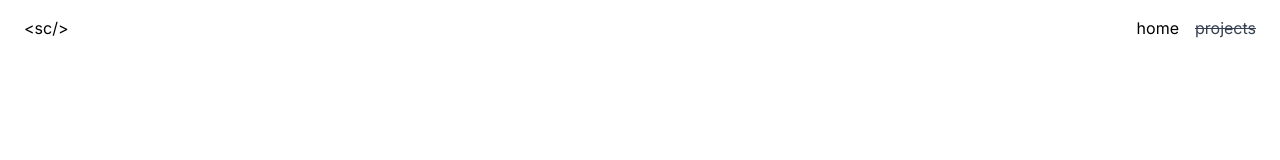
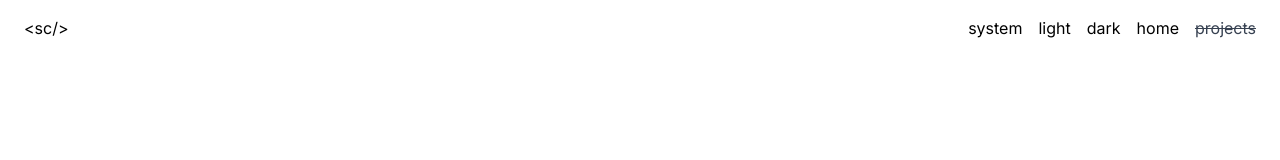
Before and after one commit to schang1146/personal-website, a Next.js app: page / in a window 1280 px wide. Shown: the top 160 px of the page. Built offline with nearby package versions, Linux system fonts and the light colour scheme.

Commit message:
Add theme toggle (#23)
* Set dark mode dependent on className 'dark' existing

* Allow for theme updates according to toggle

```diff
--- a/src/app/layout.tsx
+++ b/src/app/layout.tsx
@@ -1,10 +1,7 @@
 import type { Metadata } from "next";
-import { Inter } from "next/font/google";
 import "./globals.css";
 
-import Navbar from "@/components/navbar";
-
-const inter = Inter({ subsets: ["latin"] });
+import Layout from "@/components/layout";
 
 export const metadata: Metadata = {
   title: "Sammy Chang",
@@ -16,14 +13,5 @@ export default function RootLayout({
 }: {
   children: React.ReactNode;
 }) {
-  return (
-    <html lang="en">
-      <body
-        className={`${inter.className} min-h-screen flex flex-col mx-auto px-6 text-black dark:text-white bg-white dark:bg-black`}
-      >
-        <Navbar></Navbar>
-        <main>{children}</main>
-      </body>
-    </html>
-  );
+  return <Layout>{children}</Layout>;
 }
--- /dev/null
+++ b/src/components/layout.tsx
@@ -0,0 +1,63 @@
+"use client";
+
+import { Inter } from "next/font/google";
+import { useEffect, useState } from "react";
+
+import Navbar from "./navbar";
+
+const inter = Inter({ subsets: ["latin"] });
+
+export type Theme = "light" | "dark";
+export type ThemeToggleOptions = "light" | "dark" | "system";
+
+export default function Layout({ children }: { children: React.ReactNode }) {
+  const [theme, setTheme] = useState<Theme>("dark");
+  const [themeToggle, setThemeToggle] = useState<ThemeToggleOptions>(
+    (typeof localStorage !== "undefined" &&
+      (localStorage.getItem("themeToggle") as ThemeToggleOptions)) ||
+      "system"
+  );
+
+  useEffect(() => {
+    localStorage.setItem("themeToggle", themeToggle);
+    function mediaQueryDarkModeHandler(event: MediaQueryListEvent) {
+      if (themeToggle === "system") {
+        event.matches ? setTheme("dark") : setTheme("light");
+      }
+    }
+
+    let mediaQueryDarkMode: MediaQueryList | null = null;
+
+    if (themeToggle === "dark") {
+      setTheme("dark");
+    }
+    if (themeToggle === "light") {
+      setTheme("light");
+    }
+    if (themeToggle === "system") {
+      mediaQueryDarkMode = window.matchMedia("(prefers-color-scheme: dark)");
+      mediaQueryDarkMode.matches ? setTheme("dark") : setTheme("light");
+      mediaQueryDarkMode.addEventListener("change", mediaQueryDarkModeHandler);
+    }
+
+    return () => {
+      if (mediaQueryDarkMode !== null) {
+        mediaQueryDarkMode.removeEventListener(
+          "change",
+          mediaQueryDarkModeHandler
+        );
+      }
+    };
+  }, [themeToggle]);
+
+  return (
+    <html lang="en" className={theme}>
+      <body
+        className={`${inter.className} min-h-screen flex flex-col mx-auto px-6 text-black dark:text-white bg-white dark:bg-black`}
+      >
+        <Navbar setThemeToggle={setThemeToggle}></Navbar>
+        <main className="">{children}</main>
+      </body>
+    </html>
+  );
+}
--- a/src/components/navbar.tsx
+++ b/src/components/navbar.tsx
@@ -1,6 +1,13 @@
 import Link from "next/link";
+import { Dispatch, SetStateAction } from "react";
 
-export default function Navbar() {
+import { ThemeToggleOptions } from "./layout";
+
+export default function Navbar({
+  setThemeToggle,
+}: {
+  setThemeToggle: Dispatch<SetStateAction<ThemeToggleOptions>>;
+}) {
   return (
     <nav className="flex items-center justify-between py-4">
       <div>
@@ -8,6 +15,9 @@ export default function Navbar() {
       </div>
       <ul>
         <li className="[&>*]:ml-4">
+          <button onClick={() => setThemeToggle("system")}>system</button>
+          <button onClick={() => setThemeToggle("light")}>light</button>
+          <button onClick={() => setThemeToggle("dark")}>dark</button>
           <Link href="/">home</Link>
           <Link
             href="/projects"
--- a/tailwind.config.ts
+++ b/tailwind.config.ts
@@ -1,20 +1,12 @@
-import type { Config } from 'tailwindcss'
+import type { Config } from "tailwindcss";
 
 const config: Config = {
   content: [
-    './src/pages/**/*.{js,ts,jsx,tsx,mdx}',
-    './src/components/**/*.{js,ts,jsx,tsx,mdx}',
-    './src/app/**/*.{js,ts,jsx,tsx,mdx}',
+    "./src/pages/**/*.{js,ts,jsx,tsx,mdx}",
+    "./src/components/**/*.{js,ts,jsx,tsx,mdx}",
+    "./src/app/**/*.{js,ts,jsx,tsx,mdx}",
   ],
-  theme: {
-    extend: {
-      backgroundImage: {
-        'gradient-radial': 'radial-gradient(var(--tw-gradient-stops))',
-        'gradient-conic':
-          'conic-gradient(from 180deg at 50% 50%, var(--tw-gradient-stops))',
-      },
-    },
-  },
+  darkMode: "class",
   plugins: [],
-}
-export default config
+};
+export default config;
```
